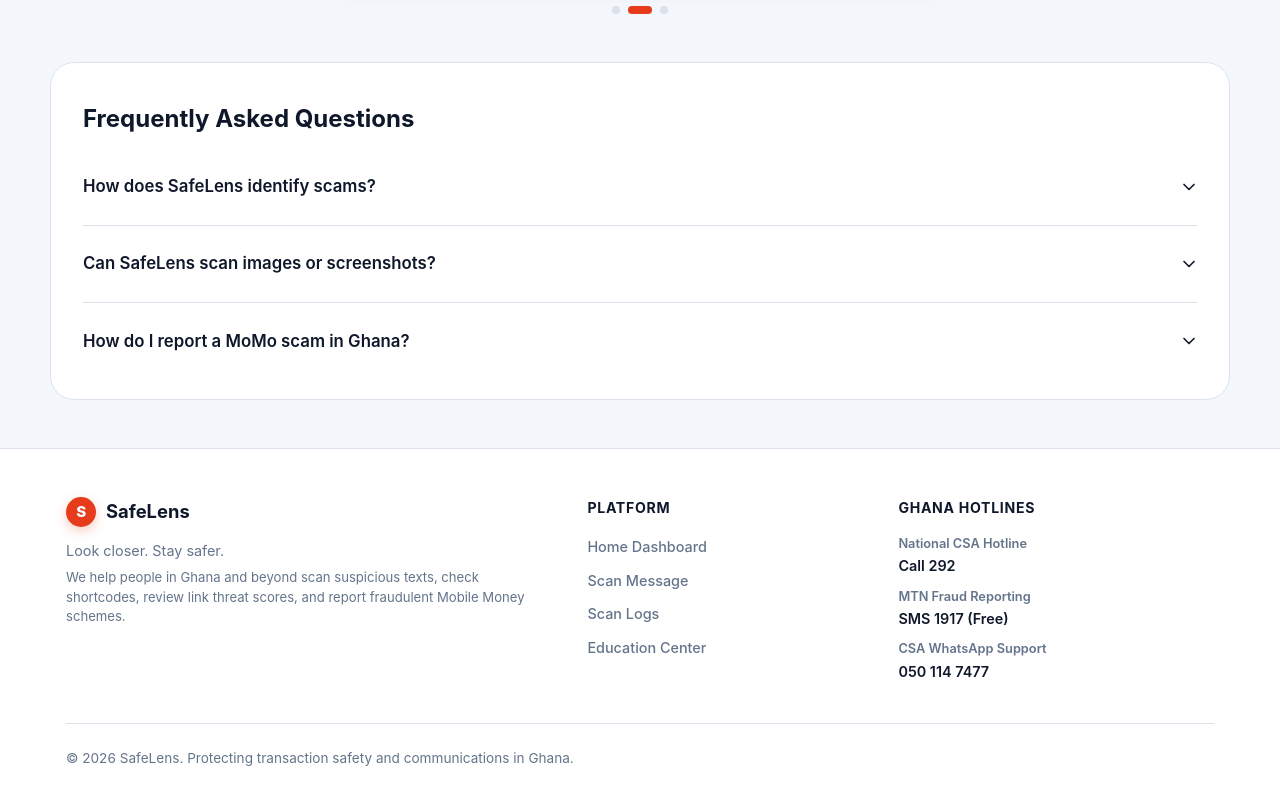
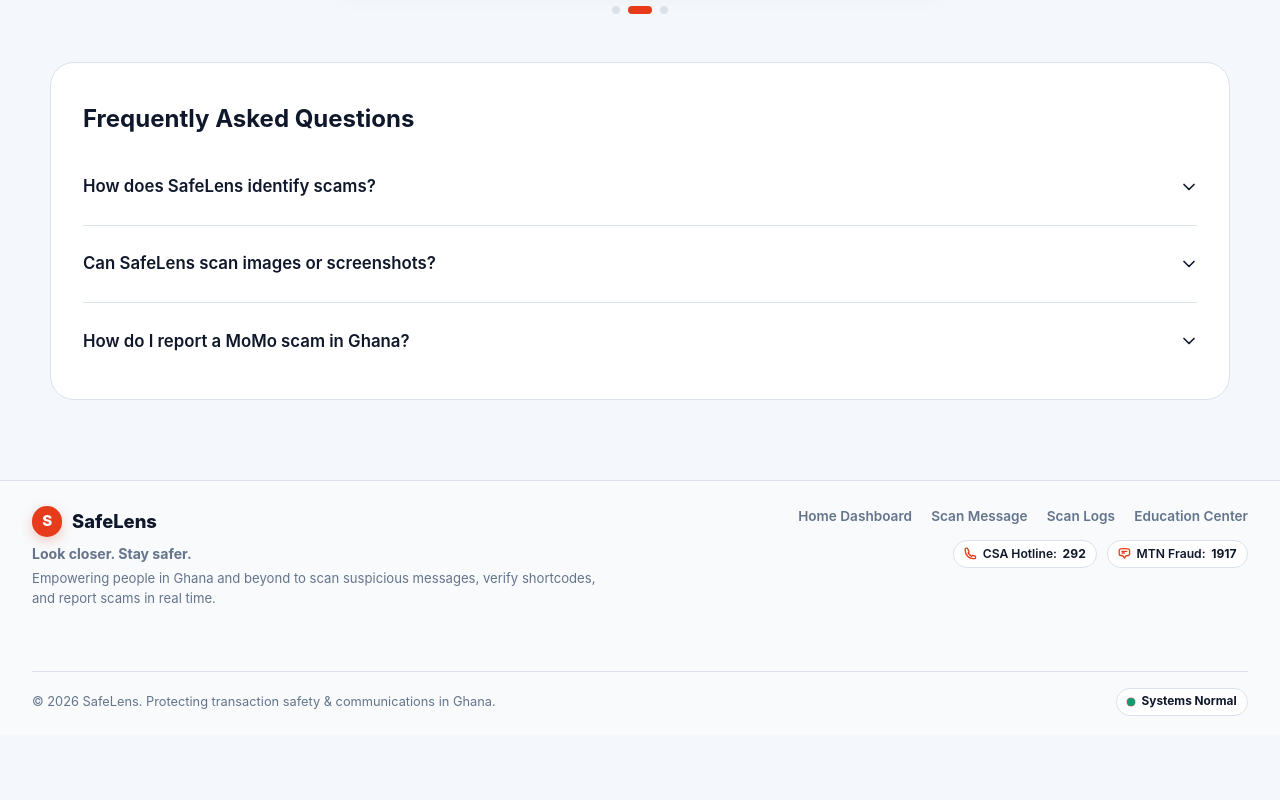
Before and after one commit to agudu50/SafeLens, a React (Vite) app in the folder client/: page / in a window 1280 px wide. Shown: the part 2519-3319 px from the top of the page. After the commit the page ends 3254 px from the top, so only its background shows below. Built offline with nearby package versions, Linux system fonts and the light colour scheme.

Commit message:
enhanced the animation on the home page

```diff
--- a/client/src/components/layout/Footer.jsx
+++ b/client/src/components/layout/Footer.jsx
@@ -4,53 +4,52 @@
   return (
     <footer className="site-footer">
       <div className="footer-shell">
-        <div className="footer-grid">
-          {/* Column 1: Brand details */}
-          <div className="footer-col">
-            <div style={{ display: 'flex', alignItems: 'center', gap: '0.6rem', marginBottom: '0.8rem' }}>
+        <div className="footer-main-row">
+          {/* Brand & Mission */}
+          <div className="footer-brand-block">
+            <div style={{ display: 'flex', alignItems: 'center', gap: '0.6rem', marginBottom: '0.4rem' }}>
               <span className="brand__mark" style={{ width: '1.9rem', height: '1.9rem', fontSize: '0.95rem' }}>S</span>
-              <strong style={{ fontSize: '1.15rem', color: 'var(--text)' }}>SafeLens</strong>
+              <strong style={{ fontSize: '1.15rem', color: 'var(--text)', fontWeight: 800 }}>SafeLens</strong>
             </div>
-            <p>Look closer. Stay safer.</p>
-            <p style={{ fontSize: '0.82rem', marginTop: '0.4rem' }}>
-              We help people in Ghana and beyond scan suspicious texts, check shortcodes, review link threat scores, and report fraudulent Mobile Money schemes.
+            <p className="footer-tagline">Look closer. Stay safer.</p>
+            <p className="footer-desc">
+              Empowering people in Ghana and beyond to scan suspicious messages, verify shortcodes, and report scams in real time.
             </p>
           </div>
 
-          {/* Column 2: Navigation Links */}
-          <div className="footer-col">
-            <h4>Platform</h4>
-            <ul>
-              <li><Link to="/">Home Dashboard</Link></li>
-              <li><Link to="/scan">Scan Message</Link></li>
-              <li><Link to="/history">Scan Logs</Link></li>
-              <li><Link to="/about">Education Center</Link></li>
-            </ul>
-          </div>
+          {/* Quick Links & Hotlines */}
+          <div className="footer-right-block">
+            <div className="footer-nav-links">
+              <Link to="/">Home Dashboard</Link>
+              <Link to="/scan">Scan Message</Link>
+              <Link to="/history">Scan Logs</Link>
+              <Link to="/about">Education Center</Link>
+            </div>
 
-          {/* Column 3: Ghana Security Hotlines */}
-          <div className="footer-col">
-            <h4>Ghana Hotlines</h4>
-            <ul>
-              <li>
-                <span style={{ display: 'block', fontSize: '0.8rem', color: 'var(--muted)' }}>National CSA Hotline</span>
-                <span>Call 292</span>
-              </li>
-              <li>
-                <span style={{ display: 'block', fontSize: '0.8rem', color: 'var(--muted)' }}>MTN Fraud Reporting</span>
-                <span>SMS 1917 (Free)</span>
-              </li>
-              <li>
-                <span style={{ display: 'block', fontSize: '0.8rem', color: 'var(--muted)' }}>CSA WhatsApp Support</span>
-                <span>050 114 7477</span>
-              </li>
-            </ul>
+            <div className="footer-hotline-pills">
+              <span className="hotline-pill">
+                <svg fill="none" stroke="currentColor" strokeWidth="2.5" viewBox="0 0 24 24" style={{ width: '0.8rem', height: '0.8rem', color: 'var(--primary)' }}>
+                  <path strokeLinecap="round" strokeLinejoin="round" d="M2.25 6.75c0 8.284 6.716 15 15 15h2.25a2.25 2.25 0 002.25-2.25v-1.372c0-.516-.351-.966-.852-1.091l-4.423-1.106c-.44-.11-.902.055-1.173.417l-.97 1.293c-2.826-1.47-5.114-3.758-6.584-6.584l1.293-.97c.363-.271.527-.734.417-1.173L6.963 3.102a1.125 1.125 0 00-1.091-.852H4.5A2.25 2.25 0 002.25 4.5v2.25z" />
+                </svg>
+                CSA Hotline: <strong>292</strong>
+              </span>
+              <span className="hotline-pill">
+                <svg fill="none" stroke="currentColor" strokeWidth="2.5" viewBox="0 0 24 24" style={{ width: '0.8rem', height: '0.8rem', color: 'var(--primary)' }}>
+                  <path strokeLinecap="round" strokeLinejoin="round" d="M7.5 8.25h9m-9 3H12m-9.75 1.51c0 1.6 1.123 2.994 2.707 3.227 1.129.166 2.27.293 3.423.379.35.026.67.21.865.501L12 21l2.755-4.133a1.14 1.14 0 01.865-.501 48.172 48.172 0 003.423-.379c1.584-.233 2.707-1.626 2.707-3.228V6.741c0-1.602-1.123-2.995-2.707-3.228A48.394 48.394 0 0012 3c-2.392 0-4.744.175-7.043.513C3.373 3.746 2.25 5.14 2.25 6.741v6.018z" />
+                </svg>
+                MTN Fraud: <strong>1917</strong>
+              </span>
+            </div>
           </div>
         </div>
 
-        {/* Bottom row: Copyright notice */}
-        <div className="footer-bottom">
-          <p>&copy; {new Date().getFullYear()} SafeLens. Protecting transaction safety and communications in Ghana.</p>
+        {/* Bottom copyright row */}
+        <div className="footer-bottom-row">
+          <p>&copy; {new Date().getFullYear()} SafeLens. Protecting transaction safety &amp; communications in Ghana.</p>
+          <div className="footer-status-pill">
+            <span className="live-pulse-dot" style={{ background: 'var(--success)', boxShadow: '0 0 8px var(--success)' }} />
+            <span>Systems Normal</span>
+          </div>
         </div>
       </div>
     </footer>
--- a/client/src/index.css
+++ b/client/src/index.css
@@ -2067,6 +2067,133 @@
   background: var(--primary);
 }
 
+/* Balanced 2-Row Modern Footer Styling */
+.site-footer {
+  position: relative;
+  z-index: 20;
+  background: var(--surface-alt);
+  border-top: 1px solid var(--border);
+  margin-top: 2rem;
+  padding: 1.6rem 0 1.2rem 0;
+  backdrop-filter: blur(16px);
+  -webkit-backdrop-filter: blur(16px);
+}
+
+.footer-shell {
+  width: 100%;
+  max-width: 1400px;
+  margin: 0 auto;
+  padding: 0 2rem;
+}
+
+.footer-main-row {
+  display: flex;
+  justify-content: space-between;
+  align-items: flex-start;
+  gap: 2rem;
+  flex-wrap: wrap;
+}
+
+.footer-brand-block {
+  max-width: 580px;
+}
+
+.footer-tagline {
+  font-weight: 700;
+  color: var(--text);
+  margin: 0 0 0.3rem 0;
+  font-size: 0.88rem;
+}
+
+.footer-desc {
+  font-size: 0.82rem;
+  line-height: 1.5;
+  color: var(--muted);
+  margin: 0;
+}
+
+.footer-right-block {
+  display: flex;
+  flex-direction: column;
+  align-items: flex-end;
+  gap: 0.8rem;
+}
+
+.footer-nav-links {
+  display: flex;
+  align-items: center;
+  gap: 1.2rem;
+  flex-wrap: wrap;
+}
+
+.footer-nav-links a {
+  color: var(--muted);
+  text-decoration: none;
+  font-size: 0.85rem;
+  font-weight: 600;
+  transition: color 0.2s ease;
+}
+
+.footer-nav-links a:hover {
+  color: var(--primary);
+}
+
+.footer-hotline-pills {
+  display: flex;
+  align-items: center;
+  gap: 0.6rem;
+  flex-wrap: wrap;
+}
+
+.hotline-pill {
+  font-size: 0.76rem;
+  font-weight: 600;
+  color: var(--text);
+  background: var(--surface);
+  border: 1px solid var(--border);
+  padding: 0.25rem 0.65rem;
+  border-radius: 999px;
+  display: inline-flex;
+  align-items: center;
+  gap: 0.35rem;
+}
+
+.footer-bottom-row {
+  margin-top: 1.4rem;
+  padding-top: 1rem;
+  border-top: 1px solid var(--border);
+  display: flex;
+  justify-content: space-between;
+  align-items: center;
+  flex-wrap: wrap;
+  gap: 0.8rem;
+}
+
+.footer-bottom-row p {
+  margin: 0;
+  font-size: 0.8rem;
+  color: var(--muted);
+}
+
+.footer-status-pill {
+  display: inline-flex;
+  align-items: center;
+  gap: 0.4rem;
+  background: var(--surface);
+  border: 1px solid var(--border);
+  padding: 0.25rem 0.65rem;
+  border-radius: 999px;
+  font-size: 0.74rem;
+  font-weight: 700;
+  color: var(--text);
+}
+
+.footer-bottom p {
+  margin: 0;
+  font-size: 0.78rem;
+  color: var(--muted);
+}
+
 /* FAQ Accordion */
 .faq-container {
   margin-top: 3rem;
```
